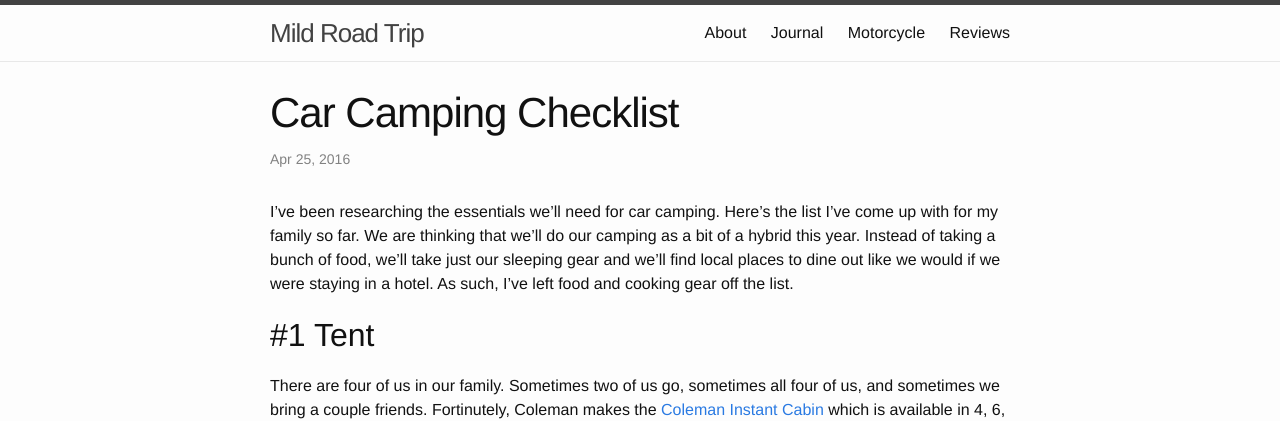
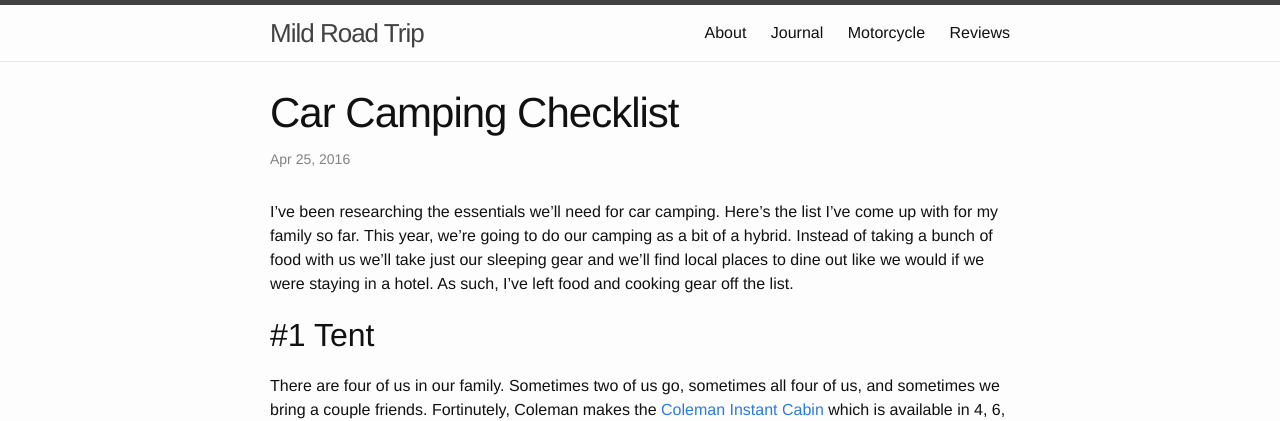
Before and after one commit to codazoda/mildroadtrip, a Jekyll site: the page built from _posts/2016-04-25-car-camping-checklist.markdown, in a window 1280 px wide. Shown: the top 421 px of the page. Built offline with Jekyll 4.4.1, drawn with Linux system fonts in a browser that asks for light colours; comment, search, counter and statistics services are not loaded.

Commit message:
edited the car camping post a bit

```diff
--- a/_posts/2016-04-25-car-camping-checklist.markdown
+++ b/_posts/2016-04-25-car-camping-checklist.markdown
@@ -5,8 +5,8 @@ date:   2016-04-25
 ---
 
 I've been researching the essentials we'll need for car camping. Here's the
-list I've come up with for my family so far. We are thinking that we'll do
-our camping as a bit of a hybrid this year. Instead of taking a bunch of food,
+list I've come up with for my family so far. This year, we're going to do
+our camping as a bit of a hybrid. Instead of taking a bunch of food with us
 we'll take just our sleeping gear and we'll find local places to dine out like
 we would if we were staying in a hotel. As such, I've left food and cooking
 gear off the list.
```
